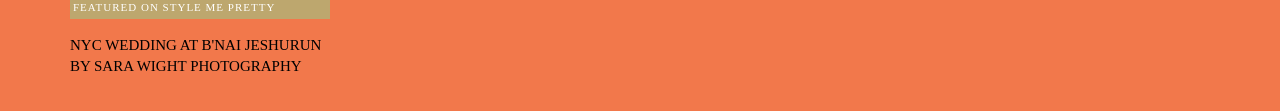
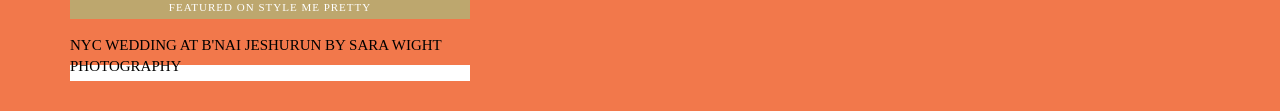
Before and after one commit to trevornelson/trevornelson.github.io, a plain HTML site: page index.html in a window 1280 px wide. Shown: the part 531-642 px from the top of the page. Drawn offline with nearby package versions, Linux system fonts and the light colour scheme; a web font is replaced by a local one.

Commit message:
testing some more

```diff
--- a/index.html
+++ b/index.html
@@ -43,7 +43,7 @@
 		</nav>
 		<div class="container-fluid" id="intro">
 			<div class="container">
-				<a href="http://www.stylemepretty.com/vault/gallery/8470" target="_blank" style="text-decoration:none;color:black;" ><div id="non-selected-feature-8470" style="display:inline-block;margin:3px 0px;width:260px;height:280px;" ><style >@font-face { font-family: Hurme; src: url(http://www.stylemepretty.com/fonts/hurme/regular/hurme_design_-_hurmegeometricsans1_regular-webfont.woff); }</style><div style="font-family:Hurme;" ><div class="single-image-cont" ><img class="" src="http://o.aolcdn.com/smp/is/uploads/wordpress/submissions/uploads/studio@sarawightphotography.com/28739/wight_120219_0163$!260x260.jpg" draggable="true" style="display:block;" itemprop="contentUrl" ></div><div style="color:#FFFFFF;background:#BDA76E;font-size:11px;text-transform:uppercase;padding:3px;letter-spacing:1px;" >Featured on Style Me Pretty</div><div style="text-transform:uppercase;margin-top:16px;font-size:15px;overflow:hidden;" >NYC Wedding at B'nai Jeshurun by Sara Wight Photography</div></div></div></a>
+				<a href="http://www.stylemepretty.com/vault/gallery/8470" target="_blank" style="text-decoration:none;color:black;background:white;" ><div id="non-selected-feature-8470" style="display: inline-block; margin: 3px 0px; width: 400px; height: 420px;" ><style >@font-face { font-family: Hurme; src: url(http://www.stylemepretty.com/fonts/hurme/regular/hurme_design_-_hurmegeometricsans1_regular-webfont.woff); }</style><div style="font-family:Hurme;" ><div class="single-image-cont" ><img class="" src="http://o.aolcdn.com/smp/is/uploads/wordpress/submissions/uploads/studio@sarawightphotography.com/28739/wight_120219_0163$!400x400.jpg" draggable="true" style="display:block;" itemprop="contentUrl" ></div><div style="color:#FFFFFF;background:#BDA76E;font-size:11px;text-transform:uppercase;padding:3px;letter-spacing:1px;text-align:center;" >Featured on Style Me Pretty</div><div style="text-transform:uppercase;margin-top:16px;font-size:15px;overflow:hidden;" >NYC Wedding at B'nai Jeshurun by Sara Wight Photography</div></div></div></a>
 				<h1 id="headline">Hi, my name is Trevor.</h1>
 				<h2 id="sub-headline">I want to build cool things.</h2>
 				<div class="row" id="callouts">
```
